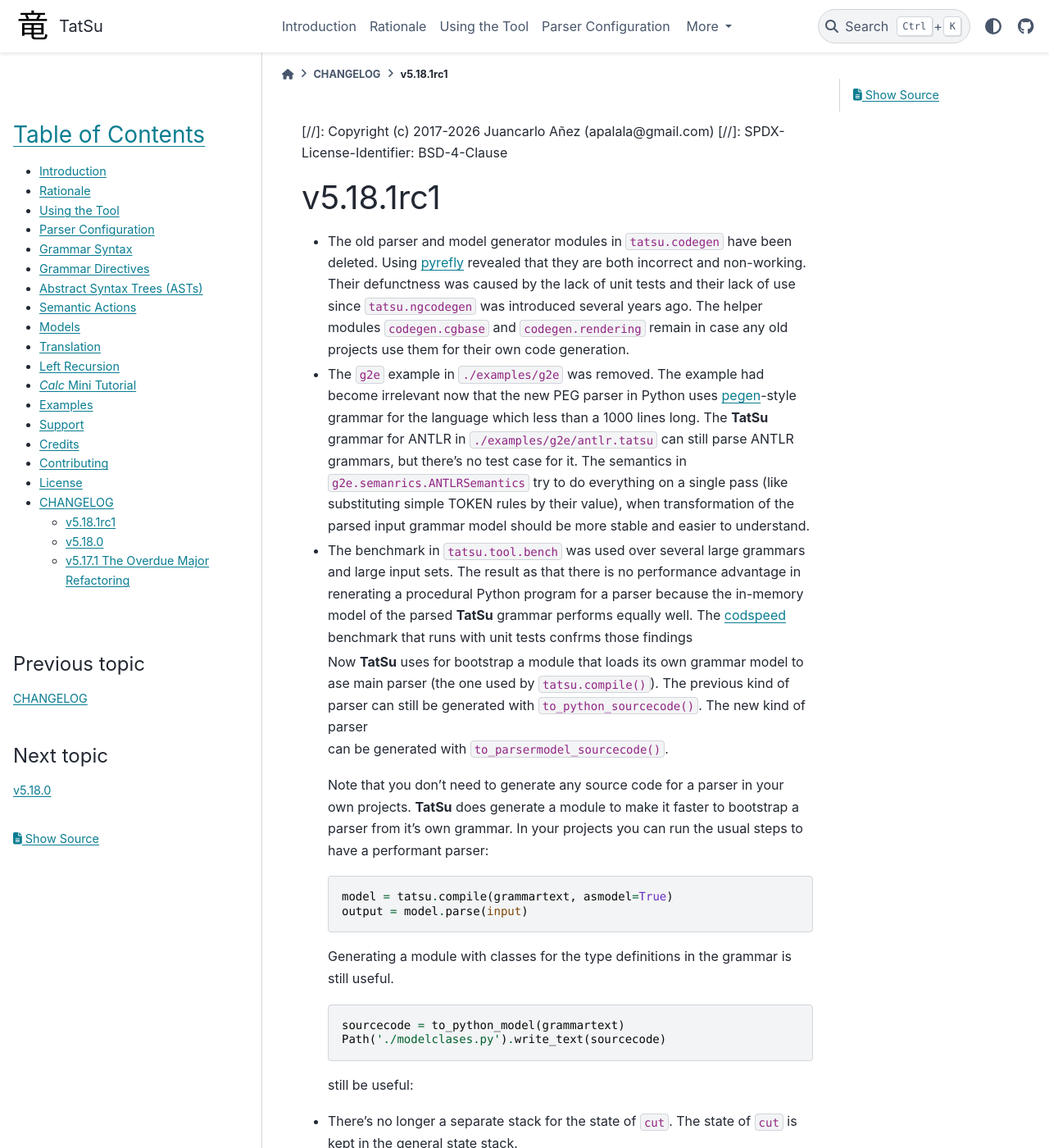
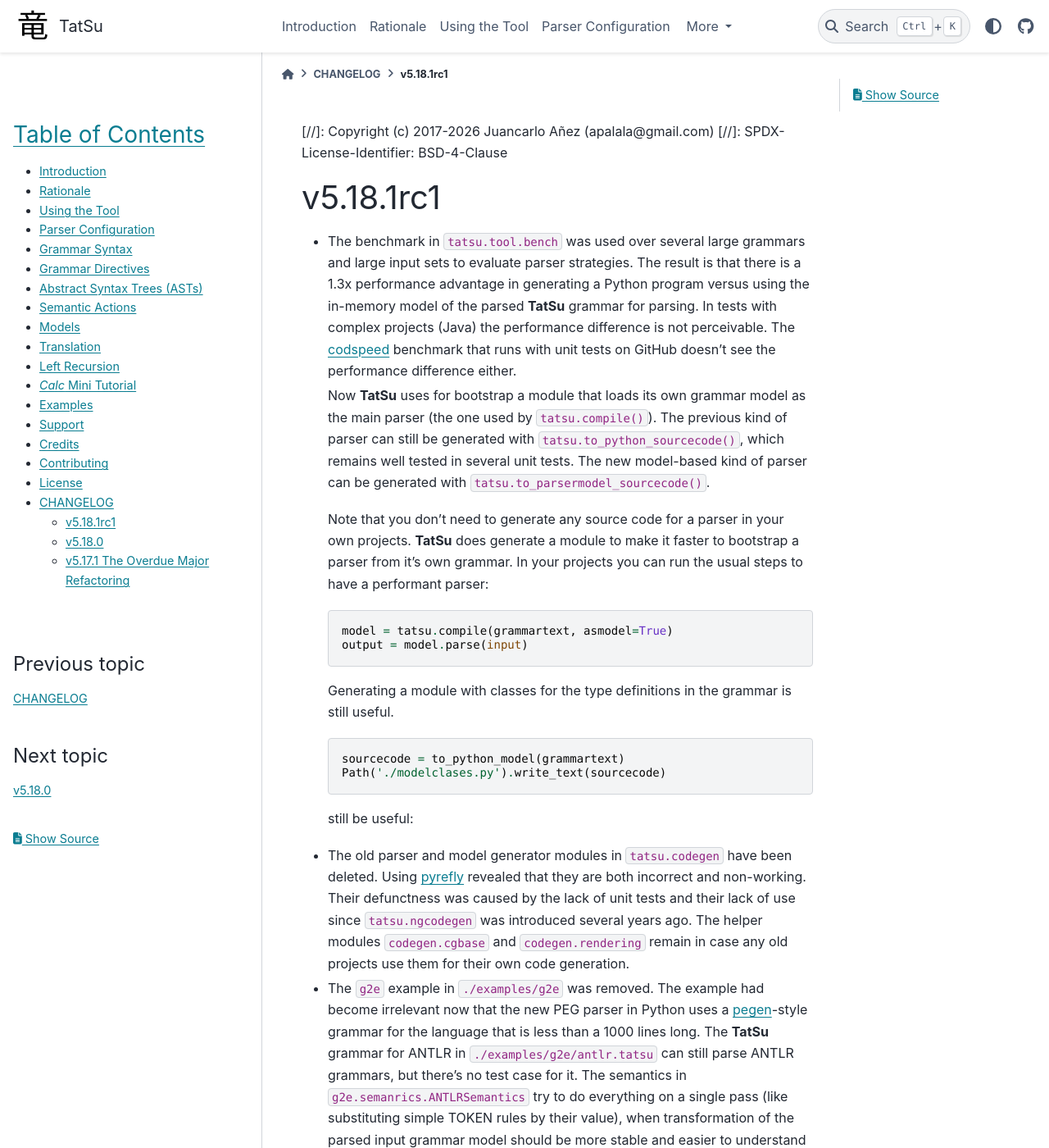
Before and after one commit to neogeny/TatSu, a Sphinx documentation site: the page built from docs/changelog/CHANGELOG_v5.18.1.md, in a window 1280 px wide and 1400 px high. Shown: the whole window at 82% size. Built offline with Sphinx 7.4.7 and the PyData theme 0.15.4, drawn with Linux system fonts in a browser that asks for light colours; pages that are not in the unit, such as notebooks, are missing from menus; some of the changed lines change nothing that is shown; some of the changed text lies outside the part shown.

Commit message:
[changelog] update and clean up

````diff
--- a/docs/changelog/CHANGELOG_v5.18.1.md
+++ b/docs/changelog/CHANGELOG_v5.18.1.md
@@ -3,38 +3,21 @@
 
 # v5.18.1rc1
 
-- The old parser and model generator modules in `tatsu.codegen` have been deleted.
-  Using [pyrefly][] revealed that they are both incorrect and non-working. Their
-  defunctness was caused by the lack of unit tests and their lack of use since
-  `tatsu.ngcodegen` was introduced several years ago. The helper modules
-  `codegen.cgbase` and `codegen.rendering` remain in case any old projects use
-  them for their own code generation.
-
-    [pyrefly]: https://pypi.org/project/pyrefly/
-
-- The `g2e` example in `./examples/g2e` was removed. The example had become irrelevant
-  now that the new PEG parser in Python uses [pegen][]-style grammar for the
-  language which less than a 1000 lines long. The **TatSu** grammar for ANTLR in
-  `./examples/g2e/antlr.tatsu` can still parse ANTLR grammars, but there's no
-  test case for it. The semantics in `g2e.semanrics.ANTLRSemantics` try to do
-  everything on a single pass (like substituting simple TOKEN rules by their value),
-  when transformation of the parsed input grammar model should be more stable and
-  easier to understand.
-
-    [pegen]: https://we-like-parsers.github.io/pegen/grammar.html
-
 - The benchmark in `tatsu.tool.bench` was used over several large grammars and
-  large input sets. The result as that there is no performance advantage in
-  renerating a procedural Python program for a parser because the in-memory
-  model of the parsed **TatSu** grammar performs equally well. The [codspeed][]
-  benchmark that runs with unit tests confrms those findings
+  large input sets to evaluate parser strategies. The result is that there is a
+  1.3x performance advantage in generating a Python program versus using the
+  in-memory model of the parsed **TatSu** grammar for parsing. In tests with
+  complex projects (Java) the performance difference is not perceivable. The
+  [codspeed][] benchmark that runs with unit tests on GitHub doesn't see the
+  performance difference either.
 
     [codspeed]: https://codspeed.io
 
-  Now **TatSu** uses for bootstrap a module that loads its own grammar model to
-  ase main parser (the one used by `tatsu.compile()`). The previous kind of parser
-  can still be generated with `to_python_sourcecode()`. The new kind of parser
-  can be generated with `to_parsermodel_sourcecode()`.
+  Now **TatSu** uses for bootstrap a module that loads its own grammar model
+  as the main parser (the one used by `tatsu.compile()`). The previous kind of
+  parser can still be generated with `tatsu.to_python_sourcecode()`, which
+  remains well tested in several unit tests. The new model-based kind of parser
+  can be generated with `tatsu.to_parsermodel_sourcecode()`.
 
   Note that you don't need to generate any source code for a parser in your own
   projects. **TatSu** does generate a module to make it faster to bootstrap
@@ -53,6 +36,26 @@
     Path('./modelclases.py').write_text(sourcecode)
     ```
   still be useful:
+
+- The old parser and model generator modules in `tatsu.codegen` have been deleted.
+  Using [pyrefly][] revealed that they are both incorrect and non-working. Their
+  defunctness was caused by the lack of unit tests and their lack of use since
+  `tatsu.ngcodegen` was introduced several years ago. The helper modules
+  `codegen.cgbase` and `codegen.rendering` remain in case any old projects use
+  them for their own code generation.
+
+    [pyrefly]: https://pypi.org/project/pyrefly/
+
+- The `g2e` example in `./examples/g2e` was removed. The example had become
+ irrelevant now that the new PEG parser in Python uses a [pegen][]-style grammar
+ for the language that is less than a 1000 lines long. The **TatSu** grammar
+ for ANTLR in `./examples/g2e/antlr.tatsu` can still parse ANTLR grammars, but
+ there's no test case for it. The semantics in `g2e.semanrics.ANTLRSemantics`
+ try to do everything on a single pass (like substituting simple TOKEN rules by
+ their value), when transformation of the parsed input grammar model should be
+ more stable and easier to understand with a simplerr approach.
+
+    [pegen]: https://we-like-parsers.github.io/pegen/grammar.html
 
 - There's no longer a separate stack for the state of `cut`. The state of `cut`
   is kept in the general state stack.
@@ -75,4 +78,4 @@
 - An important refactoring was done to get rid of the legacy names *"tokenizing"*
   and *"tokenizer"* which didn't abide to theory and practice of parsing. Now the
   names are `tatsu.input`, `tatsu.input.text`, and `tatsu.input.text.Text`. The
-  olde names are still available as legacy for backwards compatibility.
+  old names are still available as legacy for backwards compatibility.
````
